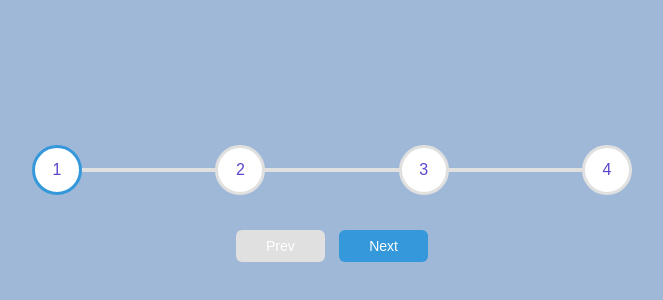
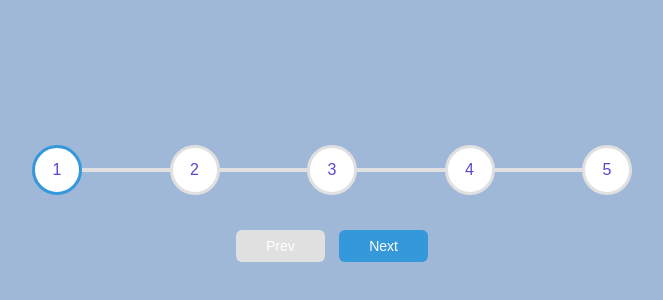
Before and after one commit to MalvinaTsulukidze/progress-steps, a plain HTML site: page index.html in a window 1280 px wide. Shown: the part 202-502 px from the top of the page, without its empty margins (308-971 px from the left). Drawn offline with Linux system fonts and the light colour scheme.

Commit message:
feat: add new div

```diff
--- a/index.html
+++ b/index.html
@@ -16,6 +16,7 @@
             <div class="circle">2</div>
             <div class="circle">3</div>
             <div class="circle">4</div>
+            <div class="circle">5</div>
         </div>
 
         <button class="btn" id="prev" disabled>Prev</button>
```
